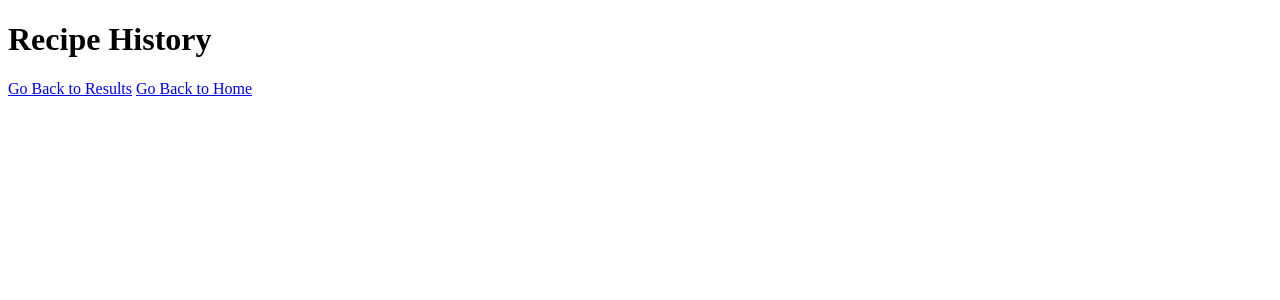
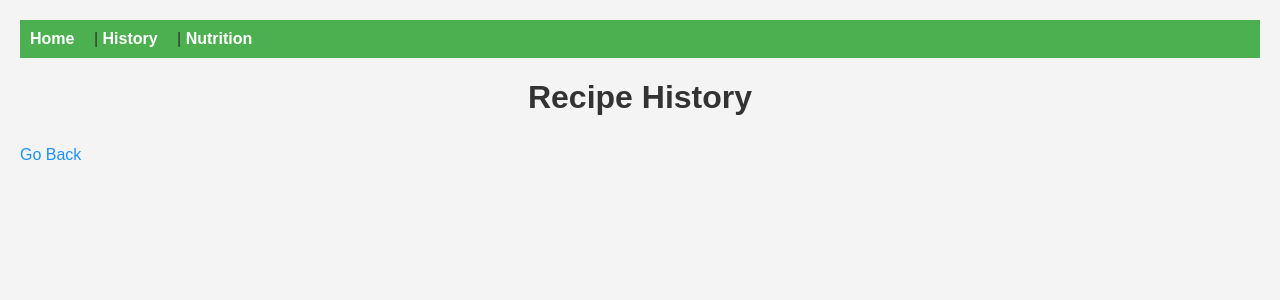
Before and after one commit to yvonnecheng0/reciperecs, a Flask app: template templates/history.html in a window 1280 px wide. Shown: the top 300 px of the page. Run offline with Flask 2, Linux system fonts and the light colour scheme; the template is opened without the code that fills it, so the values that code supplies are empty.

```diff
--- a/app.py
+++ b/app.py
@@ -7,12 +7,10 @@ import git
 app = Flask(__name__)
 app.secret_key = secrets.token_hex(16)  # Ensure this is a secure key
 
-
 # Make home page with form to enter ingredients
 @app.route('/')
 def index():
     return render_template('index.html')
-
 
 # Handle form submission, save ingredients to the database,
 # fetch recipes based on the ingredients, and render results page
@@ -24,8 +22,7 @@ def submit():
         return redirect(url_for('index'))
 
     recipes = get_recipes(ingredients)
-    return render_template('results.html', recipes=recipes)
-
+    return redirect(url_for('results'))
 
 # Render results page with saved recipes and ingredients
 @app.route('/results')
@@ -33,17 +30,15 @@ def results():
     recipes = db.get_recipes_with_ingredients()
     return render_template('results.html', recipes=recipes)
 
-
-@app.route('/past_recipes')
-def past_recipes():
-    recipes = db.get_recipes_with_nutrition()
-    return render_template('past_recipes.html', recipes=recipes)
-
 @app.route('/history')
 def history():
     recipes = db.get_recipes_with_nutrition()
     return render_template('history.html', recipes=recipes)
 
+@app.route('/nutrition')
+def nutrition():
+    recipes = db.get_recipes_with_nutrition()
+    return render_template('nutrition.html', recipes=recipes)
 
 # Clear all data from database
 @app.route("/update_server", methods=['POST'])
@@ -55,22 +50,19 @@ def webhook():
         return 'Updated PythonAnywhere successfully', 200
     else:
         return 'Wrong event type', 400
+
 # Clear all data from database
-
-
 @app.route('/clear', methods=['POST'])
 def clear():
     db.clear_database()
     flash('Database cleared successfully.')
     return redirect(url_for('index'))
 
-
 # Redirect GET requests for /submit to the home page
 @app.route('/submit', methods=['GET'])
 def handle_get_submit():
     return redirect(url_for('index'))
 
-
 if __name__ == '__main__':
     db.create_database()
     app.run(debug=True)
--- a/recipe.py
+++ b/recipe.py
@@ -1,58 +1,71 @@
 import requests
 import db
+import os
 
-API_KEY = 'ab4412b72bb448f28ac243f5210c8e84'
+API_KEY = os.getenv('API_KEY')
 SEARCH_URL = 'https://api.spoonacular.com/recipes/complexSearch'
 RECIPE_INFO_URL = 'https://api.spoonacular.com/recipes/{id}/information'
 
 # Get recipes from Spoonacular API based on input
 # Input: list of ingredients
 # Output: list of 5 recipes matching ingredients
+def get_recipes(ingredients):
+    recipes = []
+    for ingredient in ingredients:
+        params = {
+            'includeIngredients': ingredient,
+            'number': 5,  # Number of recipes to fetch
+            'addRecipeInformation': True,  # Include detailed recipe information
+            'includeNutrition': True,  # Ensure nutrition data is included
+            'apiKey': API_KEY
+        }
+        response = requests.get(SEARCH_URL, params=params)
+        data = response.json().get('results', [])
 
+        for recipe in data:
+            if 'id' in recipe:
+                recipe_id = recipe['id']
+                detailed_info = get_recipe_info(recipe_id)
+                if detailed_info:
+                    # Extract relevant recipe details
+                    title = detailed_info.get('title', '')
+                    url = detailed_info.get('sourceUrl', '')
+                    nutrition_info = detailed_info.get('nutrition', {})  # Extract nutrition info
 
-def get_recipes(ingredients):
-    params = {
-        'includeIngredients': ','.join(ingredients),
-        'number': 5,
-        'addRecipeInformation': True,
-        'apiKey': API_KEY
-    }
-    response = requests.get(SEARCH_URL, params=params)
-    recipes = response.json().get('results', [])
+                    # Save recipe to database
+                    db_recipe_id = db.add_recipe(title, url)
 
-    for recipe in recipes:
-        if 'id' in recipe:
-            recipe_id = recipe['id']
-            detailed_info = get_recipe_info(recipe_id)
-            if detailed_info:
-                title = detailed_info['title']
-                url = detailed_info['sourceUrl']
-                db_recipe_id = db.add_recipe(title, url)
-                for ingredient in ingredients:
-                    ingredient_id = db.add_ingredient(ingredient)
-                    db.add_recipe_ingred(db_recipe_id, ingredient_id)
+                    # Save ingredients to database
+                    for ingred in detailed_info.get('extendedIngredients', []):
+                        ingredient_name = ingred.get('name', '')
+                        ingredient_id = db.add_ingredient(ingredient_name)
+                        db.add_recipe_ingred(db_recipe_id, ingredient_id)
+
+                    # Save nutrition information to database
+                    if nutrition_info:
+                        db.save_nutrition_info(db_recipe_id, nutrition_info)
+
+                    recipes.append({
+                        'title': title,
+                        'url': url,
+                        'ingredients': [ingred.get('name', '') for ingred in detailed_info.get('extendedIngredients', [])]
+                    })
 
     return recipes
 
 # Get recipe information from Spoonacular API
 # Input: id of recipe
-# Output is detailed information about the recipe
-
-
+# Output: detailed information about the recipe
 def get_recipe_info(recipe_id):
     url = RECIPE_INFO_URL.format(id=recipe_id)
     params = {
+        'includeNutrition': True,  # Ensure nutrition data is included
         'apiKey': API_KEY
     }
     response = requests.get(url, params=params)
+
     if response.status_code == 200:
         return response.json()
-    return None
-
-def get_nutrition_info(recipe_id):
-    response = requests.get(SPOONACULAR_API_URL.format(id=recipe_id), params={'apiKey': SPOONACULAR_API_KEY})
-    return response.json()
-
-def save_recipe_with_nutrition(recipe):
-    conn = sqlite3.connect('ingredients.db')
-    c = conn.cursor()
+    else:
+        print(f"Failed to fetch recipe info for recipe ID {recipe_id}. Status code: {response.status_code}")
+        return None
--- a/templates/history.html
+++ b/templates/history.html
@@ -4,29 +4,70 @@
     <meta charset="UTF-8">
     <meta name="viewport" content="width=device-width, initial-scale=1.0">
     <title>Recipe History</title>
-    <!-- Your CSS styles here -->
+    <style>
+        body {
+            font-family: Arial, sans-serif;
+            margin: 0;
+            padding: 20px;
+            background-color: #f4f4f4;
+            color: #333; /* Main text color */
+        }
+        nav {
+            background-color: #4CAF50;
+            padding: 10px;
+            margin-bottom: 20px; /* Space below navigation */
+        }
+        nav a {
+            color: white;
+            margin-right: 15px;
+            text-decoration: none;
+            font-weight: bold; /* Navigation links are bold */
+        }
+        nav a:hover {
+            text-decoration: underline;
+        }
+        h1 {
+            color: #333;
+            text-align: center; /* Center align heading */
+            margin-bottom: 30px; /* Space below heading */
+        }
+        ul {
+            list-style-type: none;
+            padding: 0;
+        }
+        li {
+            margin-bottom: 20px; /* Space between recipe items */
+            padding: 15px;
+            background-color: white; /* White background for recipe items */
+            border-radius: 8px; /* Rounded corners for recipe items */
+            box-shadow: 0 4px 8px rgba(0, 0, 0, 0.1); /* Subtle shadow effect */
+        }
+        a {
+            color: #1e90ff;
+            text-decoration: none;
+        }
+        a:hover {
+            text-decoration: underline;
+        }
+    </style>
 </head>
 <body>
+    <nav>
+        <a href="/">Home</a> |
+        <a href="/history">History</a> |
+        <a href="/nutrition">Nutrition</a>
+    </nav>
     <h1>Recipe History</h1>
     <ul>
-        <!-- Display saved recipes with nutrition information -->
         {% for recipe in recipes %}
             <li>
                 <strong>{{ recipe.title }}</strong> -
                 <a href="{{ recipe.url }}" target="_blank">View Recipe</a>
                 <br>
                 <em>Ingredients:</em> {{ recipe.ingredients | join(', ') }}
-                <br>
-                <em>Nutrition:</em>
-                <ul>
-                    {% for nutrient in recipe.nutrients %}
-                        <li>{{ nutrient.name }}: {{ nutrient.amount }} {{ nutrient.unit }} ({{ nutrient.percentOfDailyNeeds }}% daily needs)</li>
-                    {% endfor %}
-                </ul>
             </li>
         {% endfor %}
     </ul>
-    <a href="/results">Go Back to Results</a>
-    <a href="/">Go Back to Home</a>
+    <a href="/">Go Back</a>
 </body>
 </html>
--- a/templates/index.html
+++ b/templates/index.html
@@ -41,7 +41,8 @@
 <body>
     <nav>
         <a href="/">Home</a> |
-        <a href="/history">History</a>
+        <a href="/history">History</a> |
+        <a href="/nutrition">Nutrition</a> <!-- Added missing pipe and Nutrition link -->
     </nav>
     <h1>Enter Your Ingredients</h1>
     {% with messages = get_flashed_messages() %}
```
Also changed, not shown: db.py (+55 -57 lines), templates/nutrition.html (added, +39 -0 lines), templates/results.html (+17 -1 lines), recipes.db.
